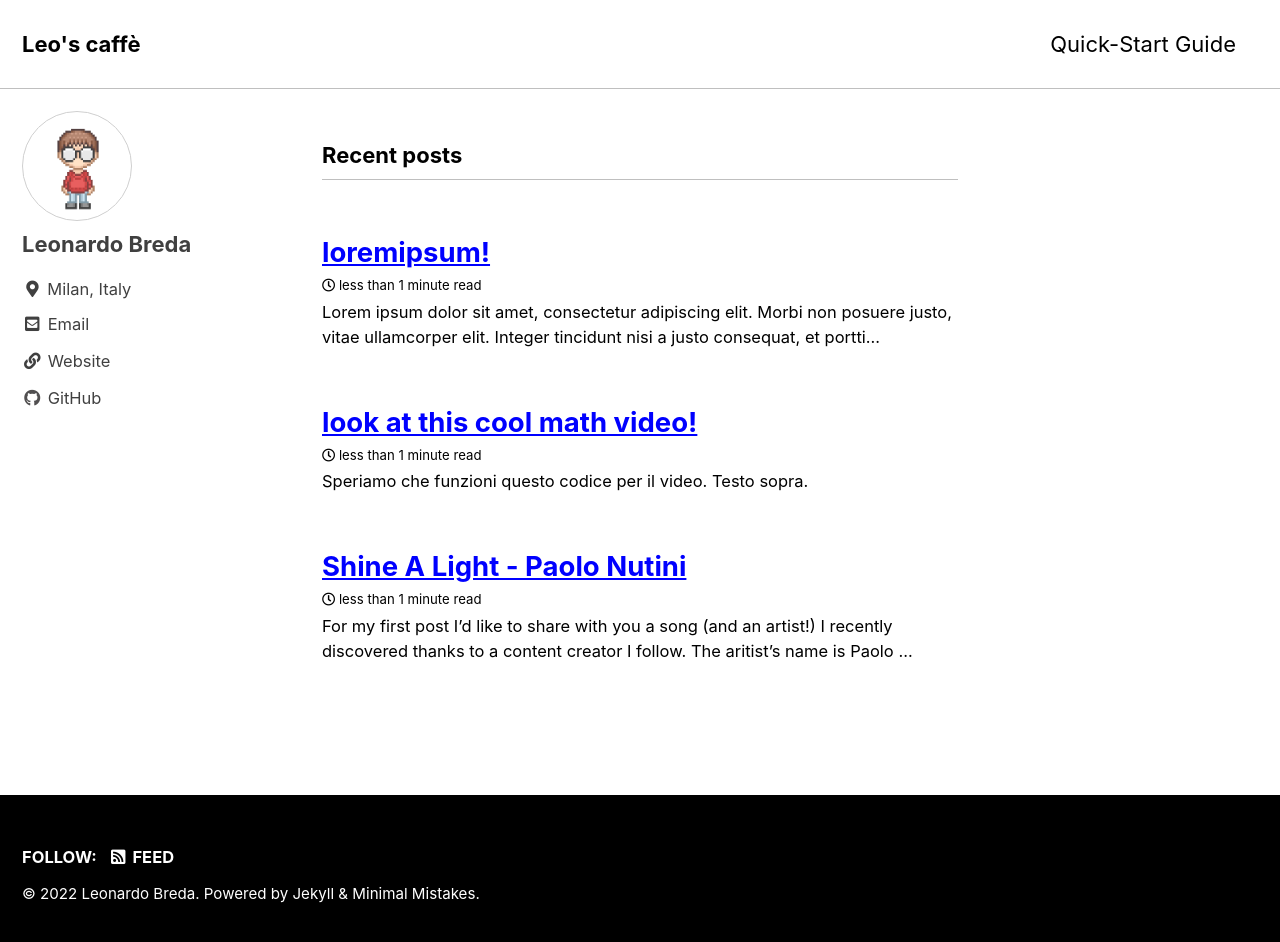
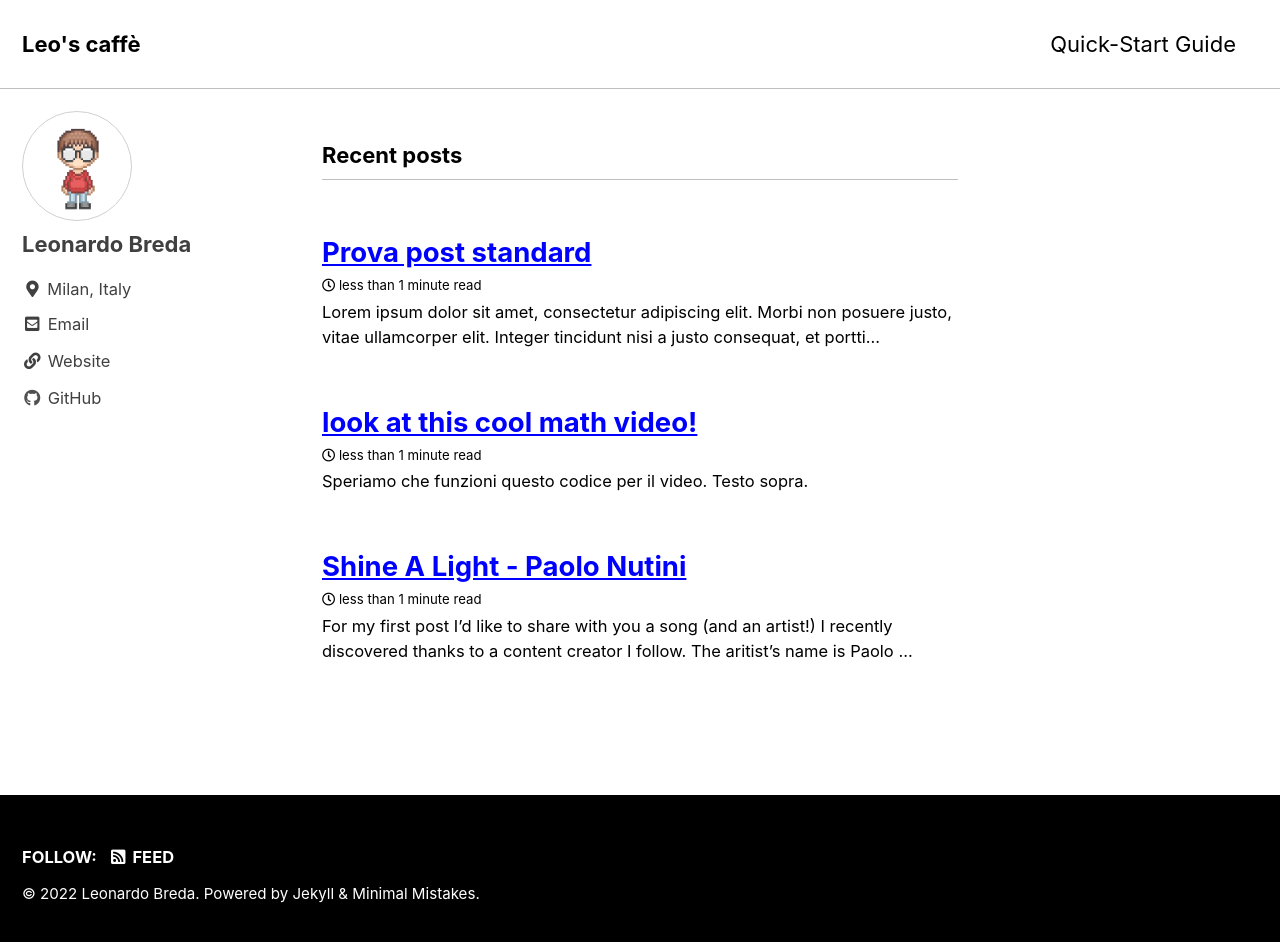
Before and after one commit to leo-breda/leo-breda.github.io, a Jekyll site: the page built from index.html, in a window 1280 px wide and 949 px high. Shown: the top 942 px of the window. Built offline with Jekyll 4.4.1, drawn with Linux system fonts in a browser that asks for light colours; cached includes are drawn as plain includes; the list of posts is cut into pages by our own code.

Commit message:
Update 2022-06-17-ProvaScatolone2.md

```diff
--- a/scatolone/_posts/2022-06-17-ProvaScatolone2.md
+++ b/scatolone/_posts/2022-06-17-ProvaScatolone2.md
@@ -1,8 +1,9 @@
 ---
-layout: post
-title: loremipsum!
-tags: prova
+title: "Prova post standard"
+excerpt_separator: "<!--more-->"
+tags:
+  - prova
 ---
  Lorem ipsum dolor sit amet, consectetur adipiscing elit. Morbi non posuere justo, vitae ullamcorper elit. Integer tincidunt nisi a justo consequat, et porttitor urna placerat. Mauris sem lorem, egestas vel pellentesque non, ultrices sed velit. Nunc interdum urna non efficitur condimentum. Curabitur quis dictum augue. Ut at elit et ligula pulvinar ullamcorper. Morbi commodo, urna id elementum commodo, massa leo dignissim nibh, a sagittis lectus sapien at ante. Donec ut augue vitae ante pretium congue. Morbi interdum mollis auctor. Duis luctus magna quis ipsum mollis, et accumsan leo fermentum. Praesent porttitor magna ultrices massa aliquam maximus quis id dolor. Etiam ac aliquet risus. Ut venenatis mauris eu tincidunt tempus. Duis egestas nisi et nisi varius eleifend.
-
+<!--more-->
 Donec porta consequat dolor ac commodo. Maecenas id dui nec purus faucibus pulvinar nec et orci. Donec euismod turpis non est ullamcorper, pharetra tincidunt ex suscipit. Praesent sit amet lacus ac mi laoreet auctor in eget elit. Sed maximus condimentum tellus et mollis. Sed pulvinar lacus nunc, et consequat mauris finibus vitae. Lorem ipsum dolor sit amet, consectetur adipiscing elit.
```
